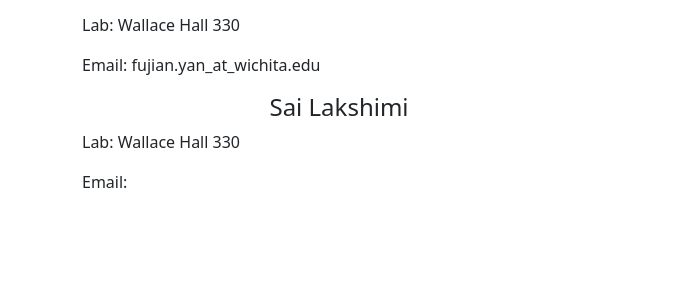
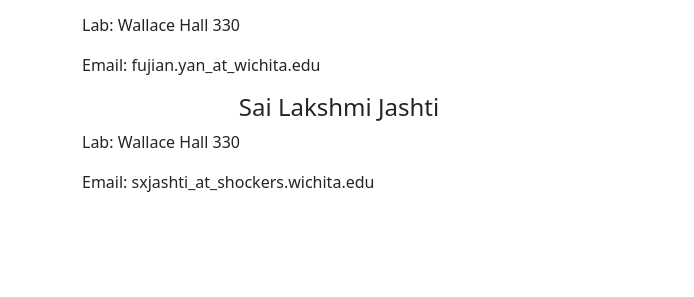
Before and after one commit to FujianYan/IEEE_Robotic_Club.github.io, a plain HTML site: page index.html in a window 1280 px wide. Shown: the part 2277-2574 px from the top of the page, 586-1280 px from the left. Drawn offline with nearby package versions, Linux system fonts and the light colour scheme.

Commit message:
Add files via upload

```diff
--- a/index.html
+++ b/index.html
@@ -175,7 +175,7 @@
                             <h4 class="card-title">Sai Lakshmi Jashti</h4>
                             <p class="card-text">
                                 <font size=-1></p>
-                                    Sai Lakshmi is currently pursuing a Master's degree, specilizing in robotics with a primary research focus on advancing autonomous robotics systems using artificial intelligence and machine learning.</p>
+                                    Sai Lakshmi is pursuing a Master's degree, specilizing in robotics with a research focus on advancing autonomous robotics systems using artificial intelligence and machine learning.</p>
                                 </font>
                         </div>
                     </div>
@@ -222,9 +222,9 @@
                   <p class="card-text">Email: fujian.yan_at_wichita.edu</p>
 
 
-                  <h4 class="card-title">Sai Lakshimi </h4>
+                  <h4 class="card-title">Sai Lakshmi Jashti</h4>
                   <p class="card-text">Lab: Wallace Hall 330</p>
-                  <p class="card-text">Email: </p>
+                  <p class="card-text">Email: sxjashti_at_shockers.wichita.edu</p>
           </div>
       </div>
   </section>
```
